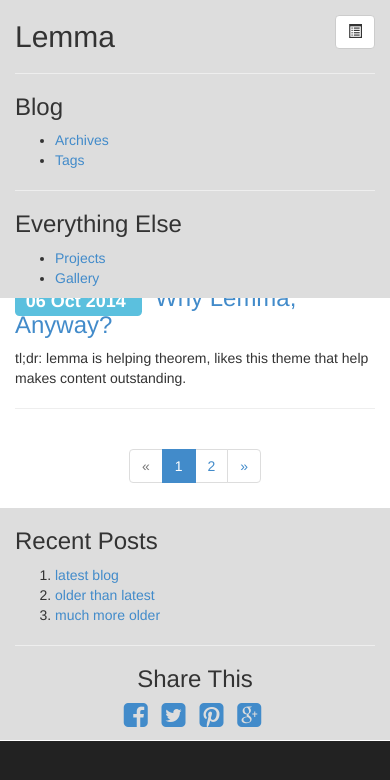
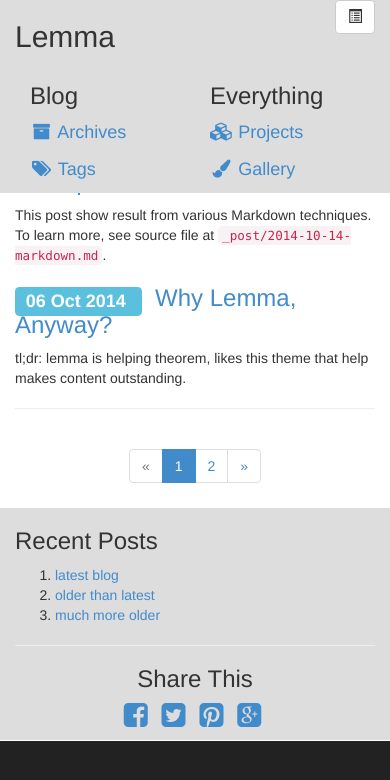
Before and after one commit to neizod/lemma-theme, a Jekyll site: the page built from index.html, in a window 390 px wide. Shown: the top 780 px of the page. Built offline with Jekyll 4.4.1, drawn with Linux system fonts in a browser that asks for light colours; Markdown is read by kramdown in place of the engine named in the settings; the list of posts is cut into pages by our own code.

Commit message:
make icons + layout for left menubar.

```diff
--- a/_includes/left.html
+++ b/_includes/left.html
@@ -1,5 +1,5 @@
 <div class="col-xs-12 col-sm-4 col-md-3" id="leftbar">
-  <button type="button" class="btn btn-default visible-xs" id="menu-toggle">
+  <button type="button" class="btn btn-default visible-xs pull-right" id="menu-toggle">
     <span class="glyphicon glyphicon-list-alt"></span>
   </button>
   <h2>{{ site.name }}</h2>
--- a/_includes/menubar.html
+++ b/_includes/menubar.html
@@ -1,14 +1,44 @@
-<div id="menubar">
-  <hr />
-  <h3>Blog</h3>
-  <ul>
-    <li><a href="{{ site.baseurl }}/archives.html">Archives</a></li>
-    <li><a href="{{ site.baseurl }}/tags.html">Tags</a></li>
-  </ul>
-  <hr />
-  <h3>Everything Else</h3>
-  <ul>
-    <li><a href="#">Projects</a></li>
-    <li><a href="#">Gallery</a></li>
-  </ul>
+<div class="row-fluid" id="menubar">
+  <div class="col-xs-6 col-sm-12">
+    <h3>Blog</h3>
+    <ul class="list-unstyled">
+      <li>
+        <h4>
+          <a href="{{ site.baseurl }}/archives.html">
+            <i class="fa fa-fw fa-archive"></i>
+            Archives
+          </a>
+        </h4>
+      </li>
+      <li>
+        <h4>
+          <a href="{{ site.baseurl }}/tags.html">
+            <i class="fa fa-fw fa-tags"></i>
+            Tags
+          </a>
+        </h4>
+      </li>
+    </ul>
+  </div>
+  <div class="col-xs-6 col-sm-12">
+    <h3>Everything</h3>
+    <ul class="list-unstyled">
+      <li>
+        <h4>
+          <a href="#">
+            <i class="fa fa-fw fa-cubes"></i>
+            Projects
+          </a>
+        </h4>
+      </li>
+      <li>
+        <h4>
+          <a href="#">
+            <i class="fa fa-fw fa-paint-brush"></i>
+            Gallery
+          </a>
+        </h4>
+      </li>
+    </ul>
+  </div>
 </div>
--- a/css/main.sass
+++ b/css/main.sass
@@ -3,8 +3,9 @@
 @import "bootstrap"
 @import "font-awesome"
 
-$general-padding: 15px
 
+a, a:hover
+    text-decoration: none
 
 div.spacing
     color: rgba(255,255,255,0)
@@ -27,10 +28,13 @@ body
 #leftbar, #rightbar
     background: #ddd
 
-#menu-toggle
-    position: absolute
-    top:   $general-padding
-    right: $general-padding
+#menubar ul li
+    h4
+        line-height: 1.5
+        a
+            display: block
+        a:hover
+            background: rgba(0,0,0,0.1)
 
 
 @media (max-width: $screen-xs-max)
```
